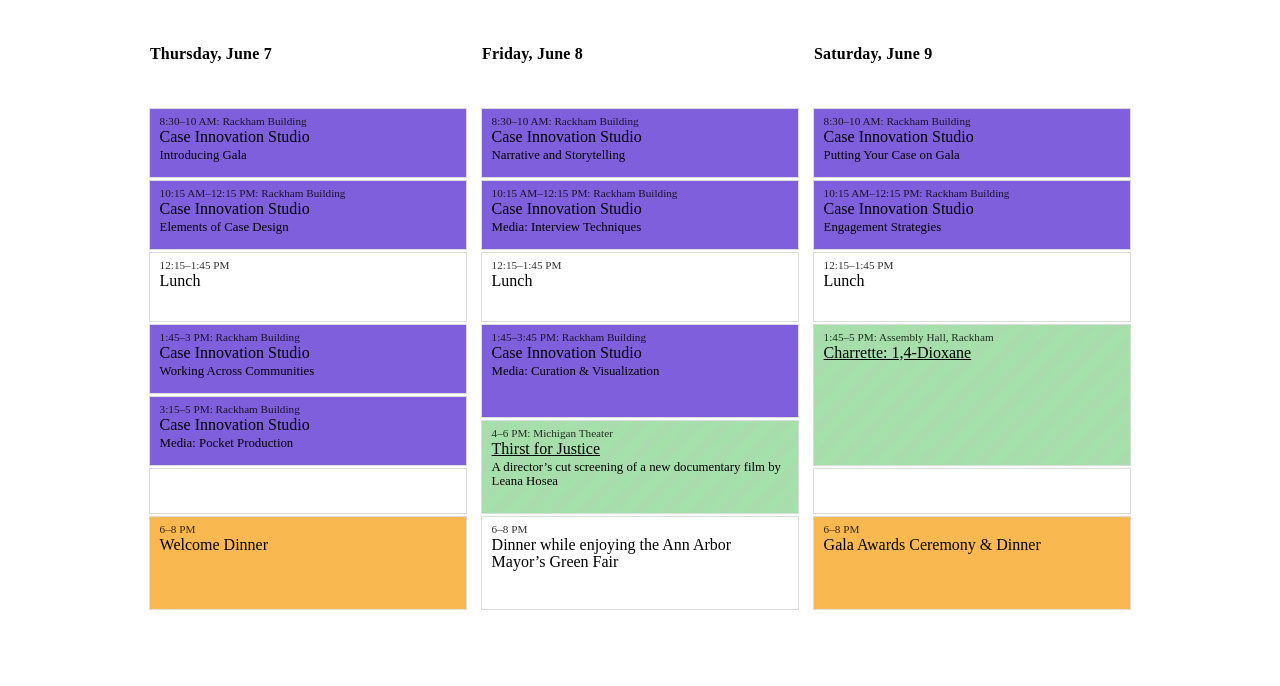
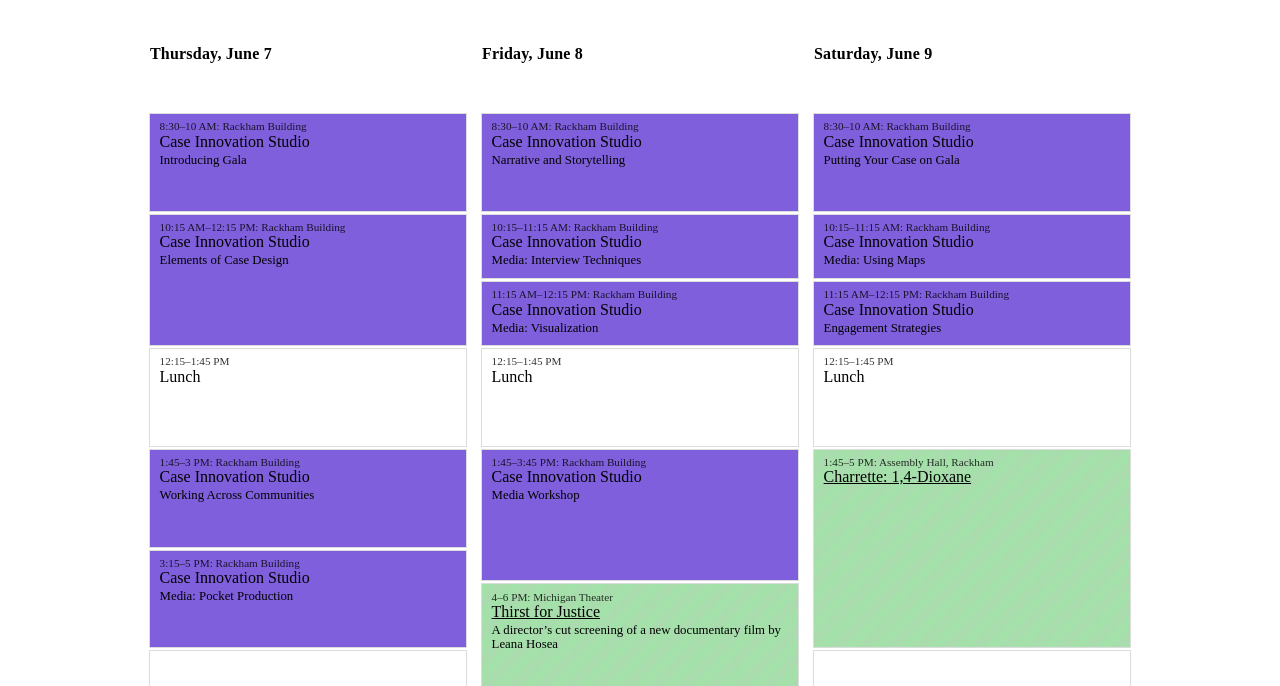
Before and after one commit to galahq/galaxy-website, a Gatsby site: page /schedule in a window 1280 px wide. Shown: the part 114-800 px from the top of the page. Built offline with nearby package versions, Linux system fonts and the light colour scheme; Gatsby itself is replaced by a stand-in of ours.

Commit message:
fix: update schedule

```diff
--- a/src/pages/schedule.js
+++ b/src/pages/schedule.js
@@ -59,7 +59,7 @@ const schedule: {
         subtitle: 'Elements of Case Design',
         location: 'Rackham Building',
         times: '10:15 AM–12:15 PM',
-        duration: 1.5,
+        duration: 2,
         color: 'purple',
       },
       {
@@ -108,8 +108,16 @@ const schedule: {
         name: 'Case Innovation Studio',
         subtitle: 'Media: Interview Techniques',
         location: 'Rackham Building',
-        times: '10:15 AM–12:15 PM',
-        duration: 1.5,
+        times: '10:15–11:15 AM',
+        duration: 1,
+        color: 'purple',
+      },
+      {
+        name: 'Case Innovation Studio',
+        subtitle: 'Media: Visualization',
+        location: 'Rackham Building',
+        times: '11:15 AM–12:15 PM',
+        duration: 1,
         color: 'purple',
       },
       {
@@ -119,7 +127,7 @@ const schedule: {
       },
       {
         name: 'Case Innovation Studio',
-        subtitle: 'Media: Curation & Visualization',
+        subtitle: 'Media Workshop',
         location: 'Rackham Building',
         times: '1:45–3:45 PM',
         duration: 2,
@@ -156,10 +164,18 @@ const schedule: {
       },
       {
         name: 'Case Innovation Studio',
+        subtitle: 'Media: Using Maps',
+        location: 'Rackham Building',
+        times: '10:15–11:15 AM',
+        duration: 1,
+        color: 'purple',
+      },
+      {
+        name: 'Case Innovation Studio',
         subtitle: 'Engagement Strategies',
         location: 'Rackham Building',
-        times: '10:15 AM–12:15 PM',
-        duration: 1.5,
+        times: '11:15 AM–12:15 PM',
+        duration: 1,
         color: 'purple',
       },
       {
@@ -248,14 +264,14 @@ const ScheduleContainer = styled.div`
 
 const Day = styled.section`
   display: grid;
-  grid-auto-rows: 1.25em;
+  grid-auto-rows: 1.85em;
   grid-gap: 0.25em;
 
   h2 {
     border-top: 3px solid rgba(255, 255, 255, 0.6);
     font-family: tenso;
     font-size: 1rem;
-    grid-row: span 4;
+    grid-row: span 3;
     letter-spacing: 0.2px;
     padding-top: 1em;
   }
```
